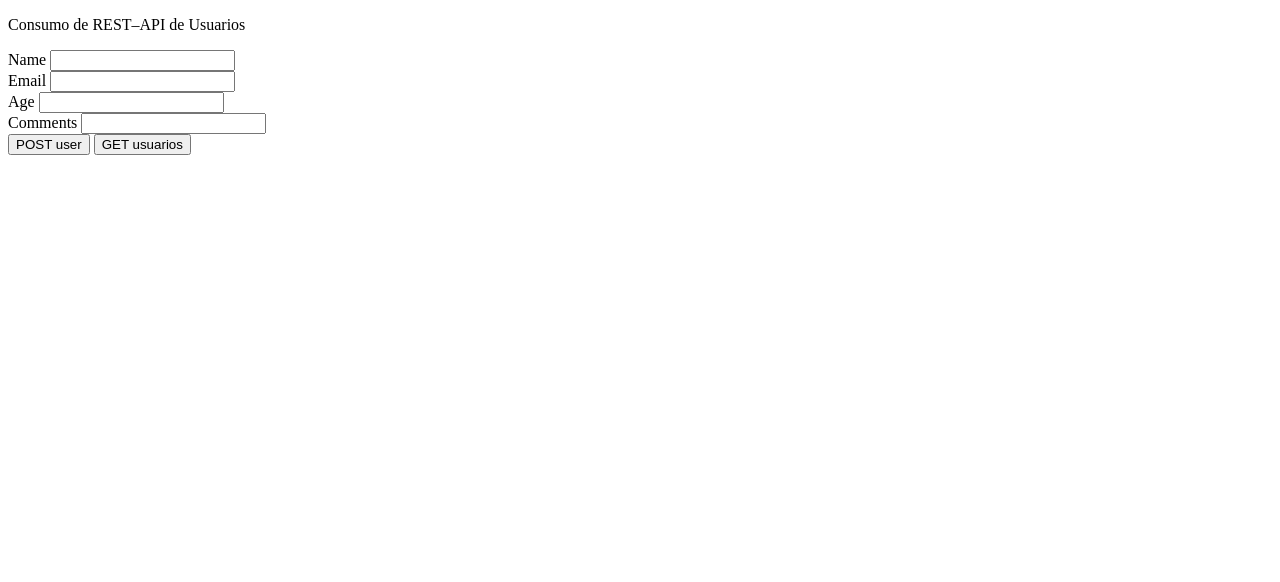
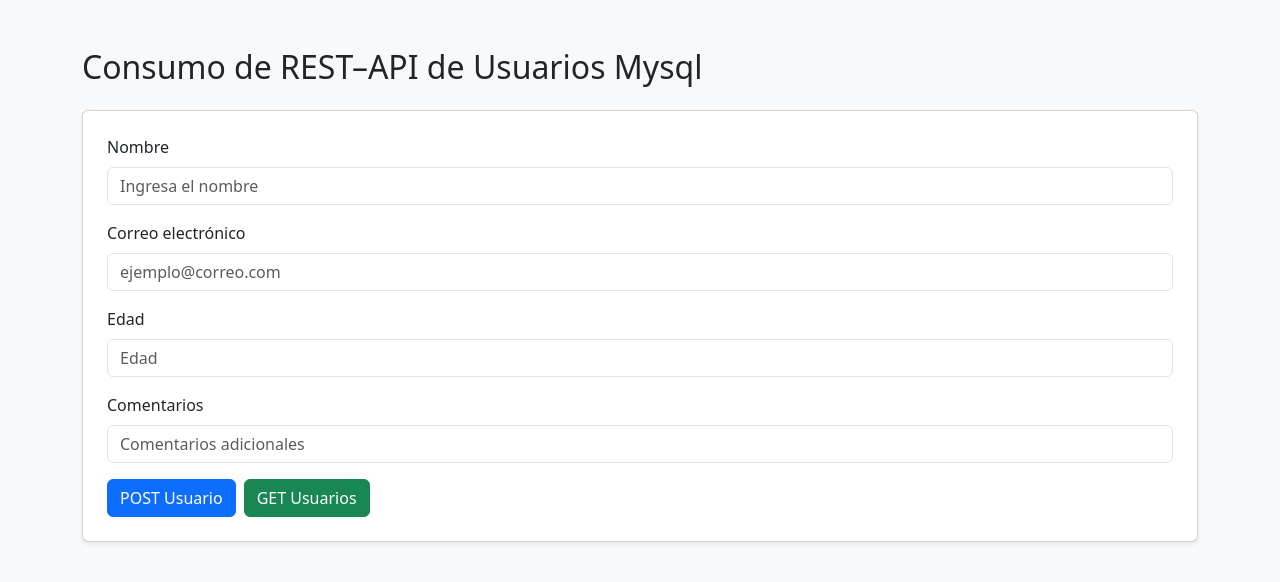
Before and after one commit to Felix2114/frontend-mysql, a plain HTML site: page index.html in a window 1280 px wide. Drawn offline with nearby package versions, Linux system fonts and the light colour scheme.

Commit message:
add styles

```diff
--- a/index.html
+++ b/index.html
@@ -1,36 +1,49 @@
 <!DOCTYPE html>
-<html>
-<body>
-<p>
-Consumo de REST–API de Usuarios
-</p>
+<html lang="es">
+<head>
+  <meta charset="UTF-8">
+  <title>Consumo de REST–API de Usuarios mysql</title>
+  <link href="https://cdn.jsdelivr.net/npm/bootstrap@5.3.3/dist/css/bootstrap.min.css" rel="stylesheet">
+</head>
+<body class="bg-light">
 
-<div>
-  <label>Name </label>
-  <input type="text" id="name">
+<div class="container my-5">
+  <h2 class="mb-4">Consumo de REST–API de Usuarios Mysql</h2>
+
+  <div class="card p-4 shadow-sm">
+    <div class="mb-3">
+      <label for="name" class="form-label">Nombre</label>
+      <input type="text" class="form-control" id="name" placeholder="Ingresa el nombre">
     </div>
 
-<div>
-  <label>Email </label>
-  <input type="text" id="email">
+    <div class="mb-3">
+      <label for="email" class="form-label">Correo electrónico</label>
+      <input type="email" class="form-control" id="email" placeholder="ejemplo@correo.com">
     </div>
 
-<div>
-  <label>Age </label>
-  <input type="text" id="age">
+    <div class="mb-3">
+      <label for="age" class="form-label">Edad</label>
+      <input type="number" class="form-control" id="age" placeholder="Edad">
     </div>
 
-<div>
-  <label>Comments </label>
-  <input type="text" id="comments">
+    <div class="mb-3">
+      <label for="comments" class="form-label">Comentarios</label>
+      <input type="text" class="form-control" id="comments" placeholder="Comentarios adicionales">
     </div>
 
-<button onclick="postUser()"> POST user </button>
-<button onclick="getUsers()"> GET usuarios </button>
+    <div class="d-flex gap-2">
+      <button class="btn btn-primary" onclick="postUser()">POST Usuario</button>
+      <button class="btn btn-success" onclick="getUsers()">GET Usuarios</button>
+    </div>
+  </div>
 
-<div id="resultado"></div>
+  <div id="resultado" class="mt-4"></div>
+</div>
+
 
 <script src="https://ajax.googleapis.com/ajax/libs/jquery/3.2.1/jquery.min.js"></script>
+<script src="https://cdn.jsdelivr.net/npm/bootstrap@5.3.3/dist/js/bootstrap.bundle.min.js"></script>
 <script src="callrestapi.js"></script>
+
 </body>
 </html>
```
Lines whose indentation alone changed are shown as unchanged.
